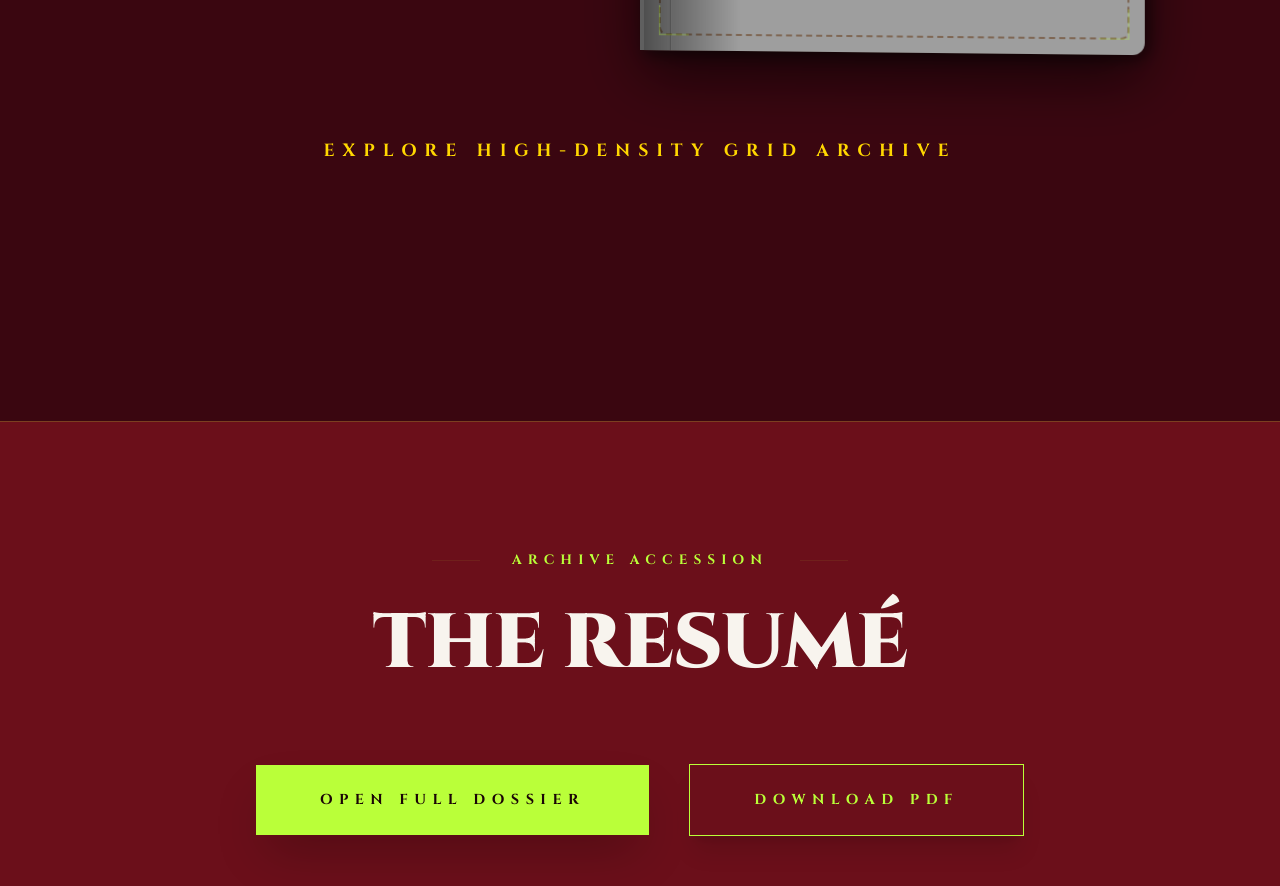
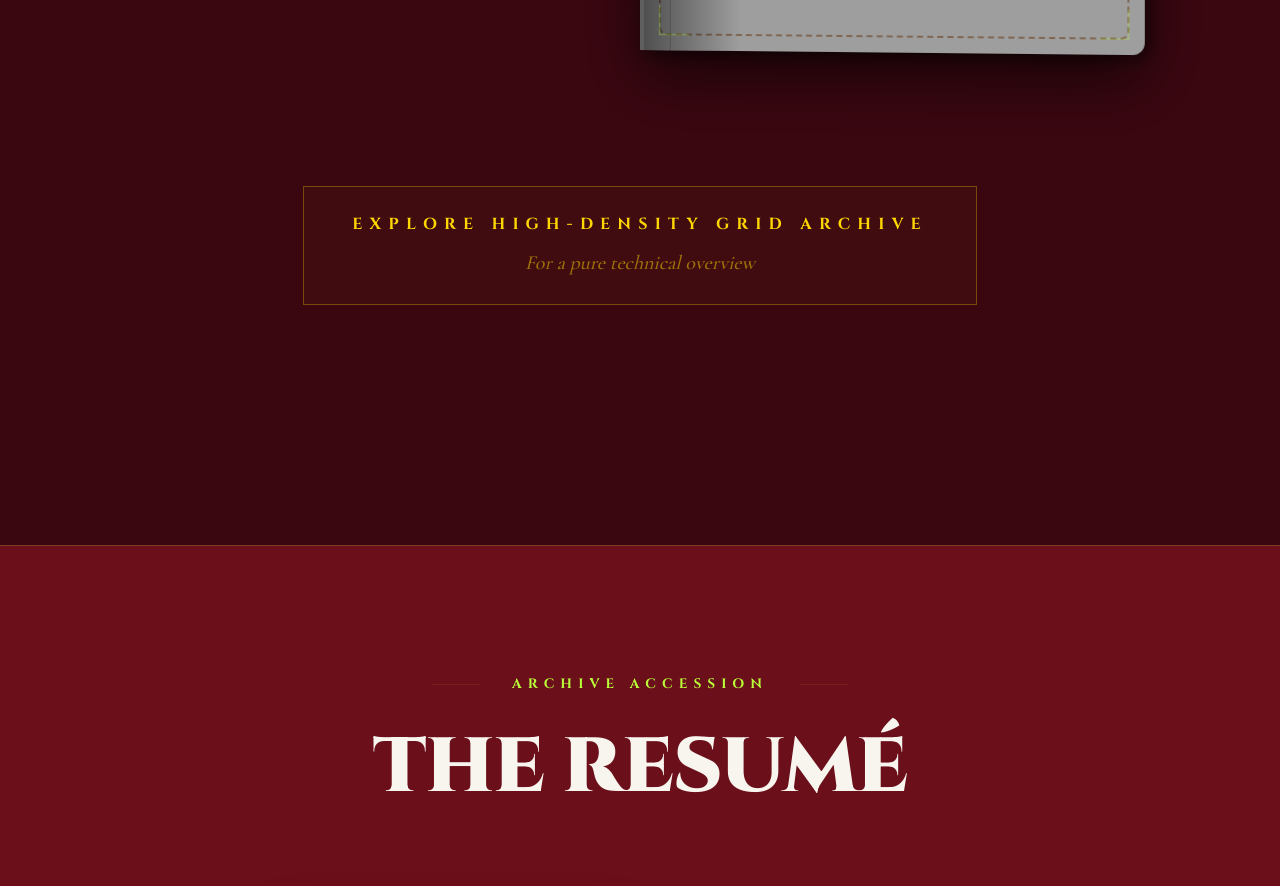
Before and after one commit to Laibrez/laibrez.github.io, a Next.js app: page / in a window 1280 px wide. Shown: the part 2060-2946 px from the top of the page. Built offline with nearby package versions, Linux system fonts and the light colour scheme; grey boxes are pictures that could not be loaded.

Commit message:
UI Upgrade: Redesigned technical archive CTA as a premium, mobile-responsive button

```diff
--- a/components/ProjectBook.tsx
+++ b/components/ProjectBook.tsx
@@ -312,16 +312,19 @@ export default function ProjectBook() {
           )}
 
 
-          <a
-            href="/projects"
-            className="group flex flex-col items-center gap-6 mt-12 transition-all duration-700 hover:scale-102"
-          >
-            <div className="vogue-label text-[1.1rem] text-[#FFD700] group-hover:text-white transition-colors relative font-black tracking-widest">
-              EXPLORE HIGH-DENSITY GRID ARCHIVE
-              <div className="absolute -bottom-6 left-0 w-0 h-[2px] bg-[#FFD700] group-hover:w-full transition-all duration-1000" />
-            </div>
-            <p className="font-cormorant text-2xl italic text-[#FFD700]/40 opacity-0 group-hover:opacity-100 transition-opacity duration-1000">For a pure technical overview</p>
-          </a>
+          <div className="mt-16 lg:mt-24 mb-12">
+            <a
+              href="/projects"
+              className="btn-archive-premium flex flex-col items-center group transition-all duration-700"
+            >
+              <span className="vogue-label text-[0.8rem] lg:text-[1rem] tracking-[0.4em] lg:tracking-[0.6em] font-black mb-2 transition-colors duration-500">
+                EXPLORE HIGH-DENSITY GRID ARCHIVE
+              </span>
+              <span className="font-cormorant text-lg lg:text-xl italic text-[#FFD700]/50 group-hover:text-[#FFD700] transition-colors duration-700">
+                For a pure technical overview
+              </span>
+            </a>
+          </div>
         </div>
 
       </div>
@@ -335,6 +338,41 @@ export default function ProjectBook() {
         .silk-paper {
           background-image: url('https://www.transparenttextures.com/patterns/handmade-paper.png');
           background-repeat: repeat;
+        }
+
+        .btn-archive-premium {
+          padding: 1.5rem 3rem;
+          border: 1px solid rgba(255, 215, 0, 0.3);
+          color: #FFD700;
+          position: relative;
+          overflow: hidden;
+          transition: all 0.8s cubic-bezier(0.19, 1, 0.22, 1);
+          background: rgba(255, 215, 0, 0.03);
+          text-align: center;
+          width: fit-content;
+          max-width: 90vw;
+        }
+
+        .btn-archive-premium:hover {
+          border-color: #FFD700;
+          background: rgba(255, 215, 0, 0.1);
+          transform: translateY(-5px);
+          box-shadow: 0 20px 50px rgba(0,0,0,0.5), inset 0 0 20px rgba(255, 215, 0, 0.1);
+        }
+
+        .btn-archive-premium::before {
+          content: '';
+          position: absolute;
+          top: 0;
+          left: -100%;
+          width: 100%;
+          height: 100%;
+          background: linear-gradient(90deg, transparent, rgba(255, 215, 0, 0.1), transparent);
+          transition: 0.8s;
+        }
+
+        .btn-archive-premium:hover::before {
+          left: 100%;
         }
 
         .brass-corner {
```
